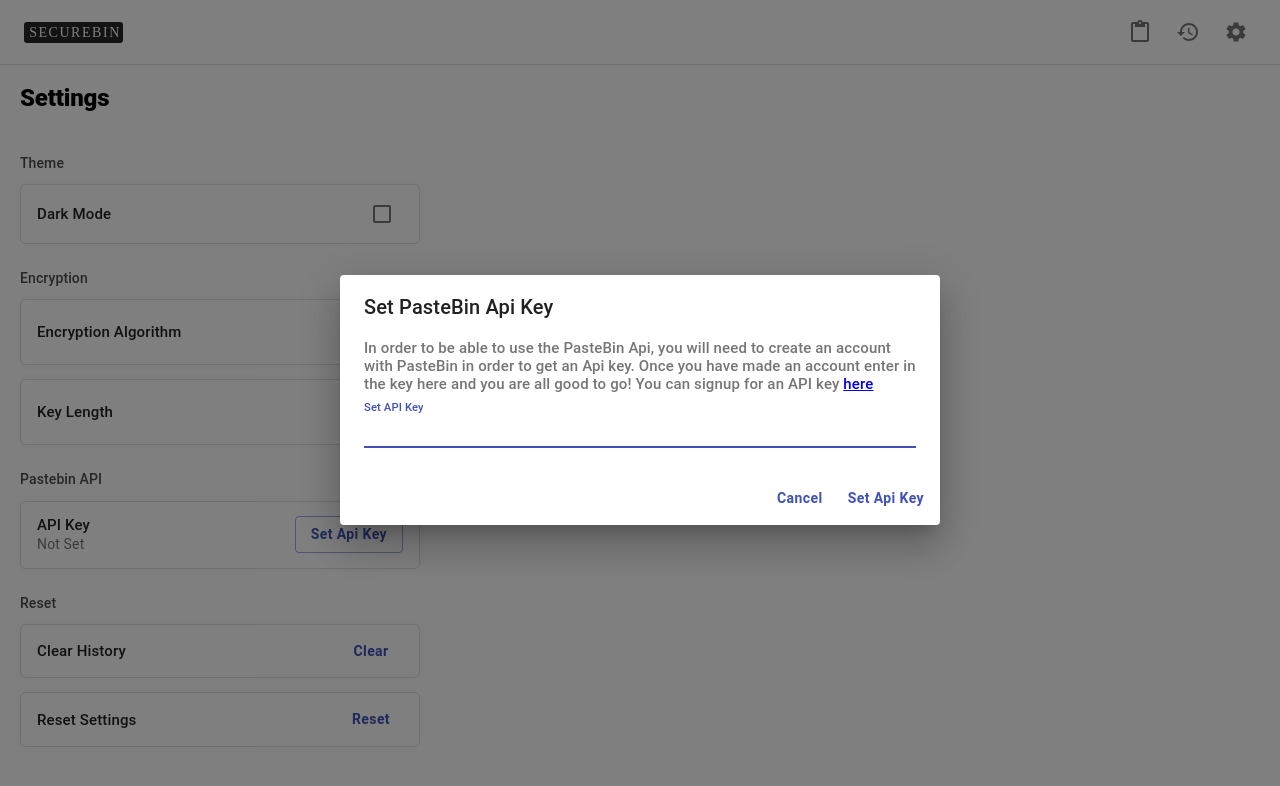
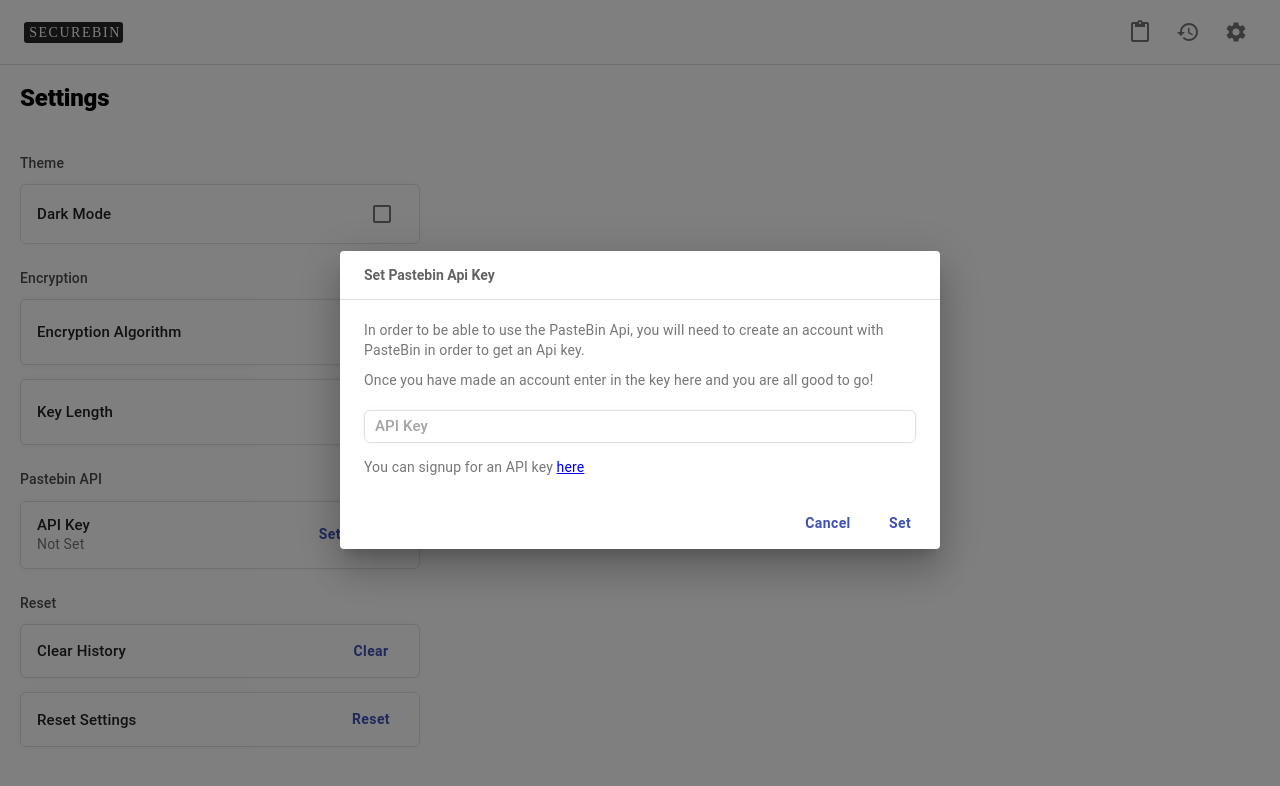
Before and after one commit to secbin/extension, a React (Create React App) app: page /settings in a window 1280 px wide. Both pictures are taken after a click on the button "Set Api Key". Shown: the top 786 px of the page. Built offline with nearby package versions, Linux system fonts and the light colour scheme.

Commit message:
update dialog styles

```diff
--- a/src/routes/Dialog.tsx
+++ b/src/routes/Dialog.tsx
@@ -8,8 +8,30 @@ import DialogContentText from '@mui/material/DialogContentText';
 import DialogTitle from '@mui/material/DialogTitle';
 import {setItem, getItem} from "../chrome/utils/storage";
 import { Storage } from "../constants";
+import {Card, Divider, InputBase, Typography } from '@mui/material';
+import { makeStyles, createStyles } from '@mui/styles';
+
+
+const useStyles = makeStyles(theme => ({
+    copybox: {
+        paddingLeft: 10,
+        paddingRight: 10,
+        // margin: 15,
+        borderRadius: 6,
+        border: '1px solid #E0E0E0',
+        boxShadow: '0 0 7px 0 rgba(0,0,0,0.04)',
+        marginTop: 20,
+        marginBottom: 14,
+    },
+    margin: {
+        marginTop: 10,
+    }
+
+
+}));
 
 export default function FormDialog(props: any) {
+    const classes = useStyles();
     const [open, setOpen] = React.useState(false);
     const [apiKey, setApiKey] = React.useState("");
     const handleClickOpen = () => {
@@ -26,34 +48,47 @@ export default function FormDialog(props: any) {
           })
     };
 
+    const handleCancel = () => {
+        setOpen(false);
+    };
+
     return (
         <div>
-            <Button variant="outlined" onClick={handleClickOpen}>
+            <Button onClick={handleClickOpen}>
                 Set Api Key
             </Button>
             <Dialog open={open} onClose={handleClose} >
-                <DialogTitle>Set PasteBin Api Key</DialogTitle>
+                <DialogTitle>
+                    <Typography variant={'h3'}>Set Pastebin Api Key</Typography>
+                </DialogTitle>
+                <Divider/>
                 <DialogContent>
                     <DialogContentText>
+                        <Typography variant={'body2'}>
                         In order to be able to use the PasteBin Api, you will need to
-                        create an account with PasteBin in order to get an Api key. Once
-                        you have made an account enter in the key here and you are all good to go!
-                        You can signup for an API key <a href="https://pastebin.com/doc_api" onClick={()=> window.open("https://pastebin.com/doc_api")}>here</a>
+                        create an account with PasteBin in order to get an Api key.
+                        </Typography>
+                        <Typography variant={'body2'} className={classes.margin}>
+                        Once you have made an account enter in the key here and you are all good to go!
+                        </Typography>
                     </DialogContentText>
-                    <TextField
+                    <Card className={classes.copybox}>
+                    <InputBase
                         autoFocus
-                        margin="dense"
-                        id="name"
-                        label="Set API Key"
-                        type="email"
+                        placeholder={"API Key"}
                         fullWidth
-                        variant="standard"
                         onChange={(event) => {setApiKey(event.target.value)}}
                     />
+                    </Card>
+                    <DialogContentText>
+                        <Typography variant={'body2'} className={classes.margin}>
+                            You can signup for an API key <a href="https://pastebin.com/doc_api" onClick={()=> window.open("https://pastebin.com/doc_api")}>here</a>
+                        </Typography>
+                    </DialogContentText>
                 </DialogContent>
                 <DialogActions>
-                    <Button onClick={handleClose}>Cancel</Button>
-                    <Button onClick={handleClose}>Set Api Key</Button>
+                    <Button onClick={handleCancel}>Cancel</Button>
+                    <Button onClick={handleClose}>Set</Button>
                 </DialogActions>
             </Dialog>
         </div>
```
